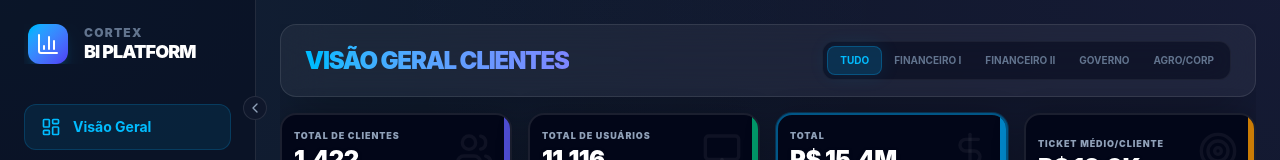
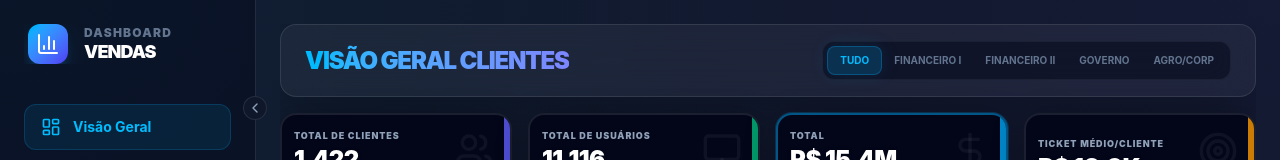
Before and after one commit to brunochayb-bc/novaestrutura, a React (Vite) app: page / in a window 1280 px wide. Shown: the top 160 px of the page. Built offline with nearby package versions, Linux system fonts and the light colour scheme.

Commit message:
feat: Update app title and branding
Updates the application title in index.html and the metadata.json name to "Estrutura de Vendas". Also refactors the main branding text within App.tsx from "Cortex BI PLATFORM" to "DashBoard VENDAS" to align with the application's new branding.

```diff
--- a/index.html
+++ b/index.html
@@ -3,7 +3,7 @@
   <head>
     <meta charset="UTF-8" />
     <meta name="viewport" content="width=device-width, initial-scale=1.0" />
-    <title>My Google AI Studio App</title>
+    <title>Estrutura de Vendas</title>
   </head>
   <body>
     <div id="root"></div>
--- a/metadata.json
+++ b/metadata.json
@@ -1,5 +1,5 @@
 {
-  "name": "Customer Insights Dashboard",
+  "name": "Estrutura de Vendas",
   "description": "Interactive business intelligence dashboard for customer base analysis, MRR distribution, and vertical performance tracking.",
   "requestFramePermissions": [],
   "majorCapabilities": []
--- a/src/App.tsx
+++ b/src/App.tsx
@@ -879,8 +879,8 @@ export default function App() {
                 animate={{ opacity: 1 }}
                 className="flex flex-col"
               >
-                <span className="text-xs font-black tracking-widest text-slate-500 uppercase leading-none mb-1">Cortex</span>
-                <span className="text-lg font-black text-white tracking-tighter leading-none whitespace-nowrap">BI PLATFORM</span>
+                <span className="text-xs font-black tracking-widest text-slate-500 uppercase leading-none mb-1">DashBoard</span>
+                <span className="text-lg font-black text-white tracking-tighter leading-none whitespace-nowrap">VENDAS</span>
               </motion.div>
             )}
           </div>
```
